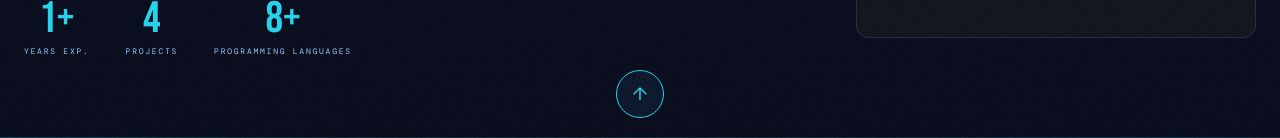
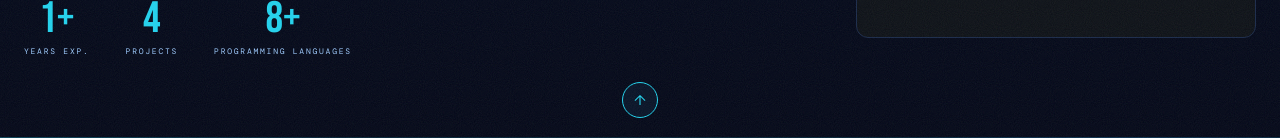
Before and after one commit to AneleNqabeni220403635/anele_portfolio, a Next.js app in the folder anele_portfolio/: page / in a window 1280 px wide. Shown: the part 662-800 px from the top of the page. Built offline with nearby package versions, Linux system fonts and the light colour scheme; no server answers.

Commit message:
resized back to top button

```diff
--- a/anele_portfolio/pages/index.jsx
+++ b/anele_portfolio/pages/index.jsx
@@ -928,13 +928,13 @@ export default function Home() {
           bottom: '20px',
           left: '50%',
           transform: 'translateX(-50%)',
-          width: '48px',
-          height: '48px',
+          width: '36px',
+          height: '36px',
           borderRadius: '50%',
           background: '#081327',
           border: '1px solid #22d3ee',
           color: '#22d3ee',
-          fontSize: '18px',
+          fontSize: '14px',
           cursor: 'pointer',
           display: 'flex',
           alignItems: 'center',
```
